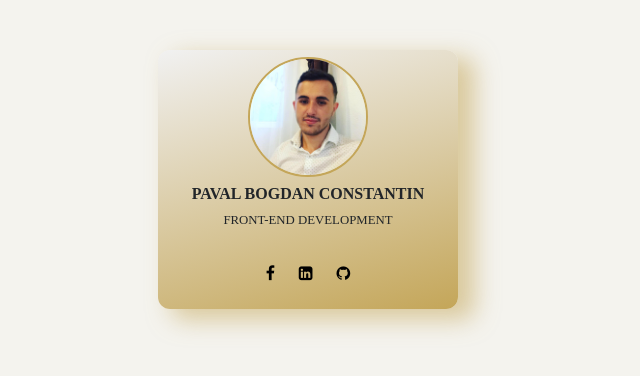
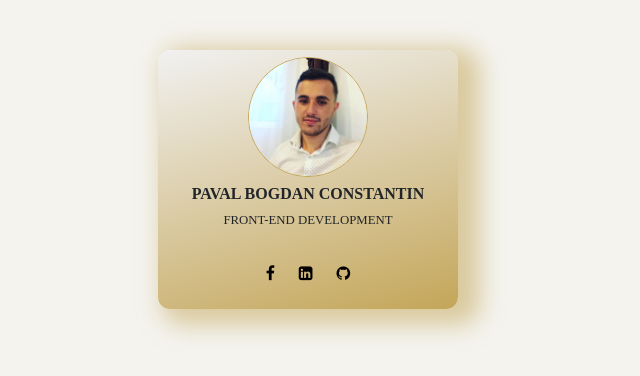
Before and after one commit to PavalBogdanConstantin/Proiect1, a plain HTML site: page contact.html in a window 1280 px wide. Shown: the whole page, without its empty margins (332-972 px from the left). Drawn offline with nearby package versions, Linux system fonts and the light colour scheme; a web font is replaced by a local one.

```diff
--- a/css/_contact.scss
+++ b/css/_contact.scss
@@ -29,8 +29,8 @@ img {
   border-radius: 12px;
   box-sizing: border-box;
   margin-top: 7px;
-  -webkit-box-shadow: 15px 9px 23px 2px rgba(196, 166, 89, 0.54);
-  box-shadow: 15px 9px 23px 2px rgba(196, 166, 89, 0.54);
+  -webkit-box-shadow: 13px 7px 23px 9px rgba(196, 166, 89, 0.54);
+  box-shadow: 13px 7px 23px 9px rgba(196, 166, 89, 0.54);
   background: rgb(196, 166, 89);
   background: linear-gradient(
     345deg,
@@ -44,7 +44,7 @@ img {
   width: 120px;
   border-radius: 50%;
   margin-top: 7px;
-  border: 2px solid #c4a659;
+  border: 1px solid #c4a659;
 }
 .total-description {
   text-transform: uppercase;
```
Also changed, not shown: css/style.css.
